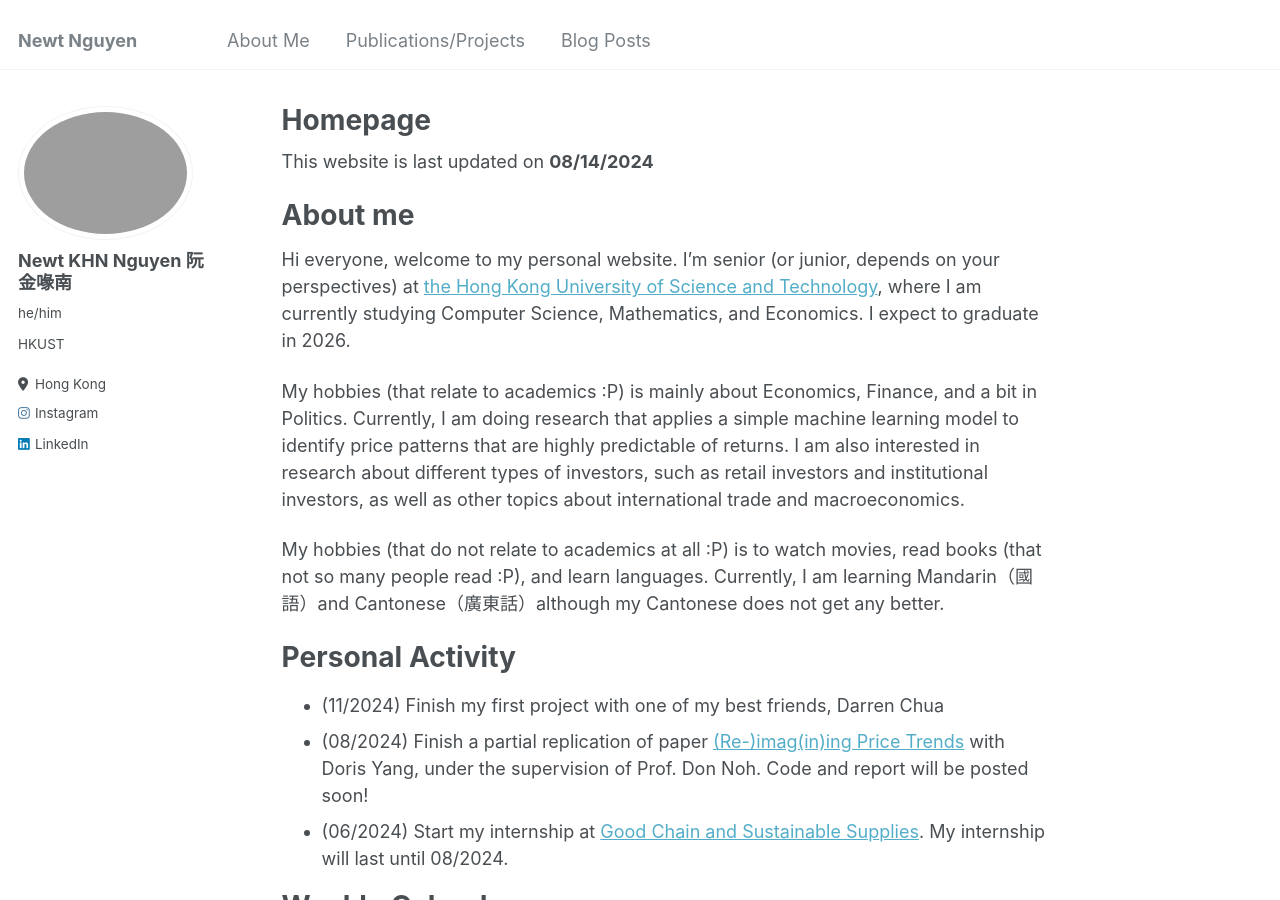
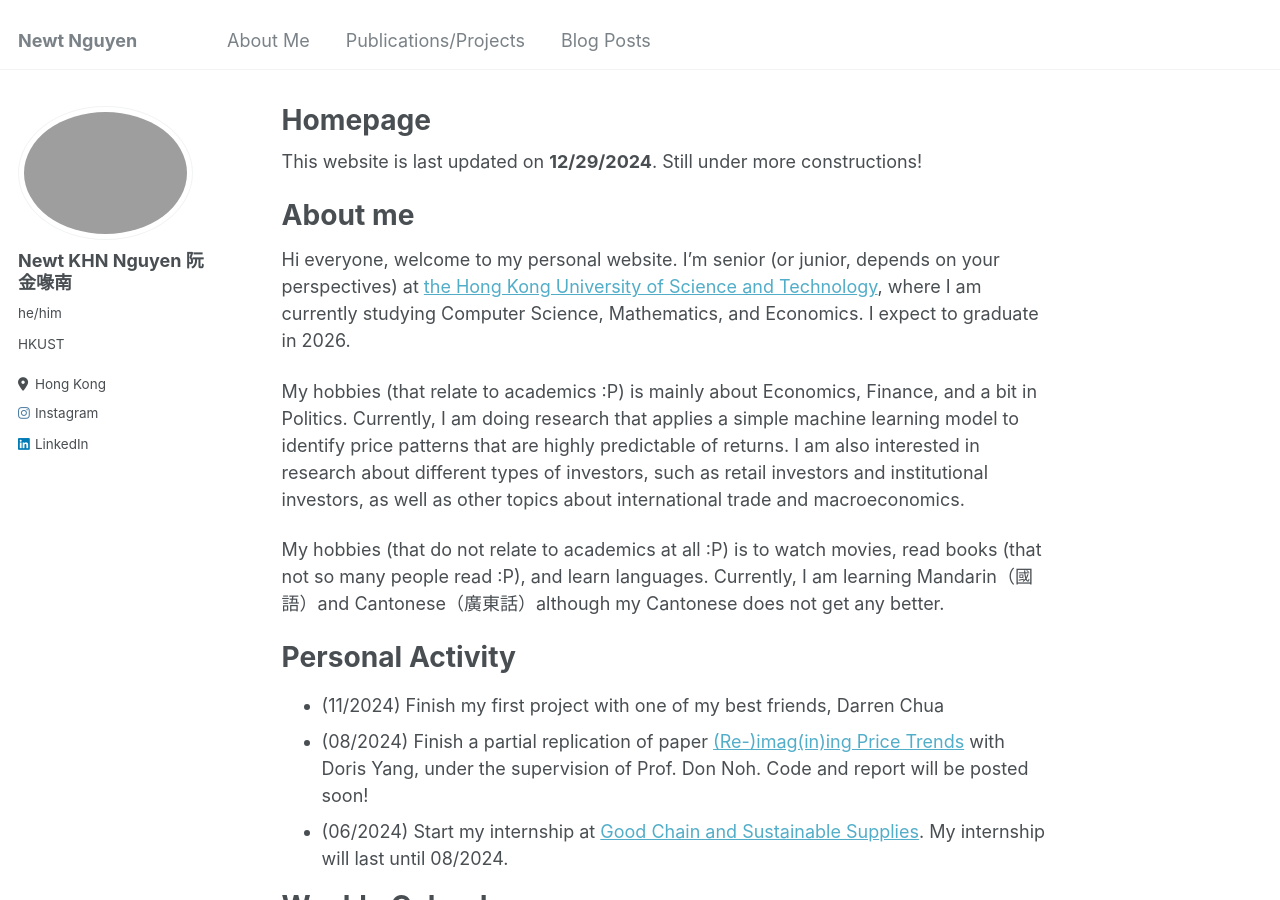
Before and after one commit to newtdes/newtdes.github.io, a Jekyll site: the page built from _pages/about.md, in a window 1280 px wide and 900 px high. Built offline with Jekyll 4.4.1, drawn with Linux system fonts in a browser that asks for light colours.

Commit message:
Change about

```diff
--- a/_pages/about.md
+++ b/_pages/about.md
@@ -7,7 +7,7 @@ redirect_from:
   - /about.html
 ---
 
-This website is last updated on **08/14/2024**
+This website is last updated on **12/29/2024**. Still under more constructions!
 
 About me
 ======
```
